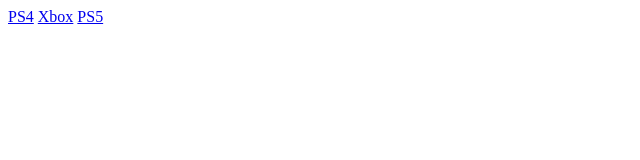
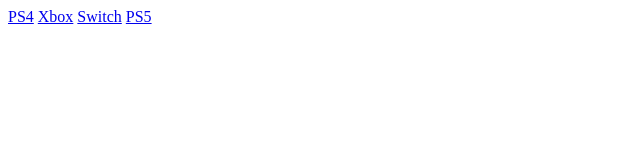
Before and after one commit to aphshir/SAE1.06, a plain HTML site: page index.html in a window 1280 px wide. Shown: the full height of the page, 0-640 px from the left. Drawn offline with Linux system fonts and the light colour scheme.

Commit message:
Update index.html

```diff
--- a/index.html
+++ b/index.html
@@ -11,7 +11,7 @@
 	<body>
 		<a href="ps4/ps4.html">PS4</a>
 		<a href="xbox/Xbox.html">Xbox</a>
-		<a href="Switch/switch.html"></a>
+		<a href="Switch/switch.html">Switch</a>
 		<a href="ps5/ps5.html">PS5</a>
 
 
```
